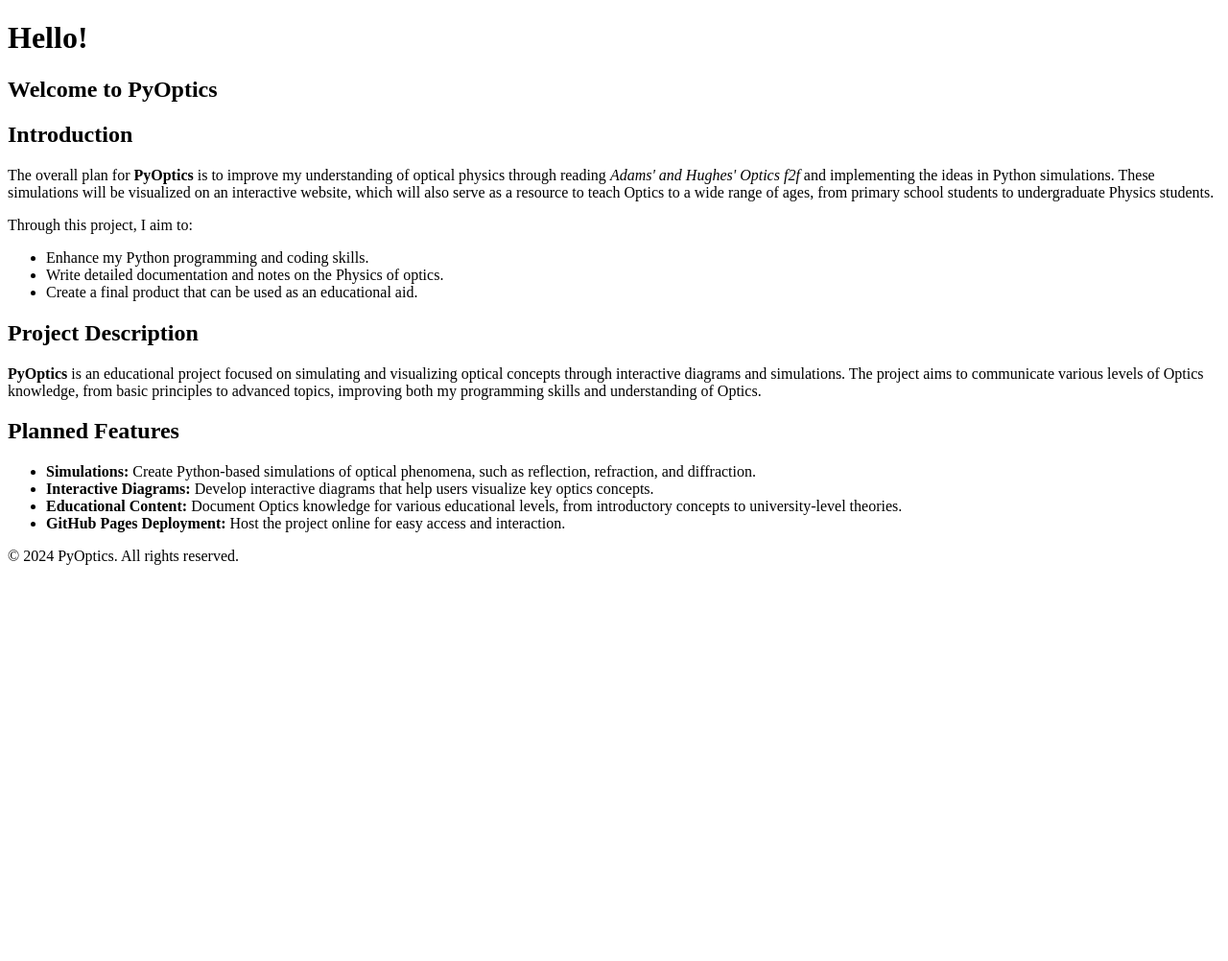
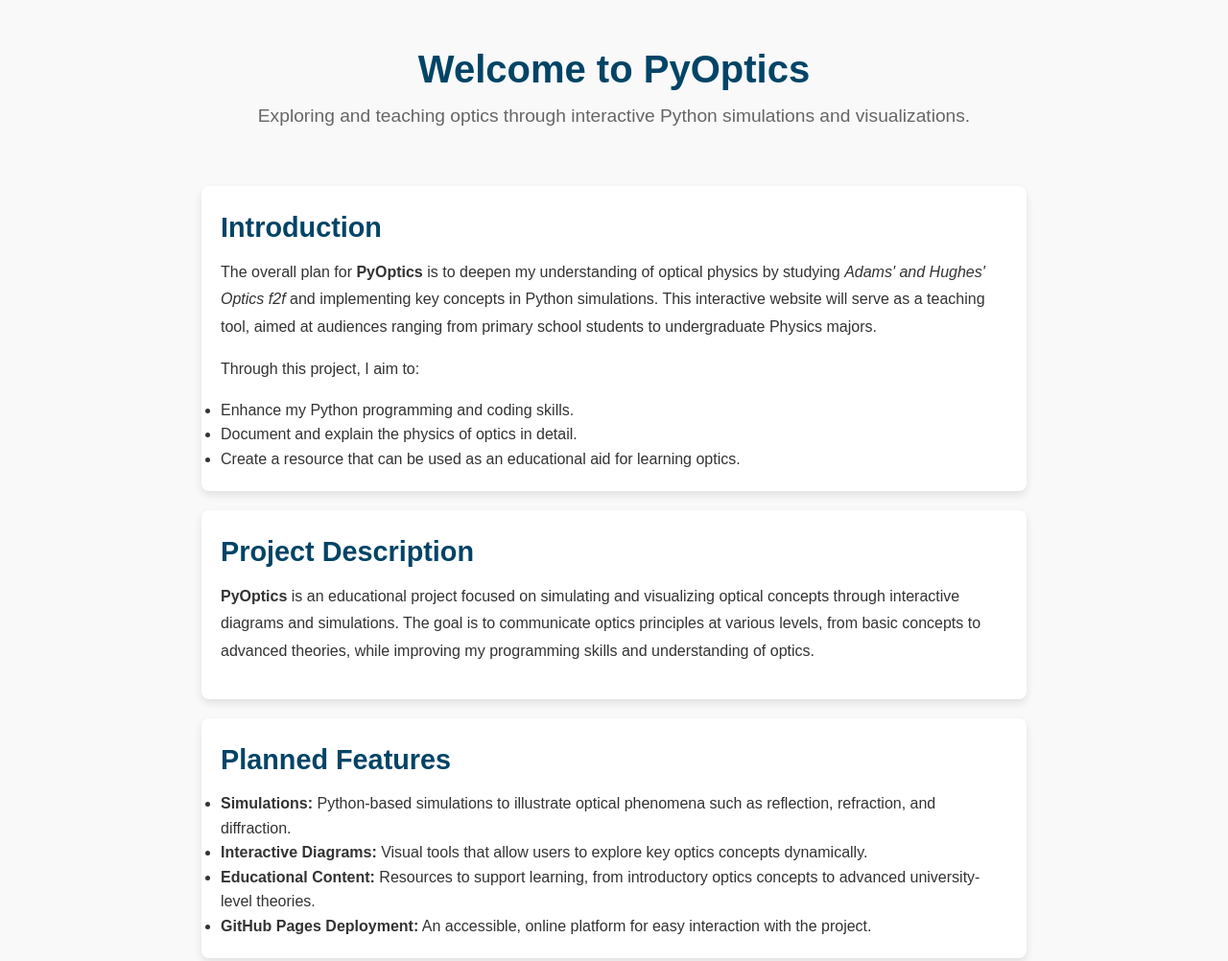
Before and after one commit to AElwood119/PyOptics, a plain HTML site: page index.html in a window 1280 px wide. Shown: the top 1002 px of the page at 96% size. Before the commit the page ends 800 px from the top, so only its background shows below. Drawn offline with Linux system fonts and the light colour scheme.

Commit message:
style.css added and updated into index.html

```diff
--- a/index.html
+++ b/index.html
@@ -4,38 +4,38 @@
     <meta charset="UTF-8">
     <meta name="viewport" content="width=device-width, initial-scale=1.0">
     <title>PyOptics</title>
-    <link rel="stylesheet" href="styles.css"> <!-- Link to your CSS file -->
+    <link rel="stylesheet" href="style.css"> <!-- Link to the CSS file -->
 </head>
 <body>
     <header>
-        <h1>Hello!</h1>
-        <h2>Welcome to PyOptics</h2>
+        <h1>Welcome to PyOptics</h1>
+        <p>Exploring and teaching optics through interactive Python simulations and visualizations.</p>
     </header>
 
     <main>
         <section id="introduction">
             <h2>Introduction</h2>
-            <p>The overall plan for <strong>PyOptics</strong> is to improve my understanding of optical physics through reading <em>Adams' and Hughes' Optics f2f</em> and implementing the ideas in Python simulations. These simulations will be visualized on an interactive website, which will also serve as a resource to teach Optics to a wide range of ages, from primary school students to undergraduate Physics students.</p>
+            <p>The overall plan for <strong>PyOptics</strong> is to deepen my understanding of optical physics by studying <em>Adams' and Hughes' Optics f2f</em> and implementing key concepts in Python simulations. This interactive website will serve as a teaching tool, aimed at audiences ranging from primary school students to undergraduate Physics majors.</p>
             <p>Through this project, I aim to:</p>
             <ul>
                 <li>Enhance my Python programming and coding skills.</li>
-                <li>Write detailed documentation and notes on the Physics of optics.</li>
-                <li>Create a final product that can be used as an educational aid.</li>
+                <li>Document and explain the physics of optics in detail.</li>
+                <li>Create a resource that can be used as an educational aid for learning optics.</li>
             </ul>
         </section>
 
         <section id="project-description">
             <h2>Project Description</h2>
-            <p><strong>PyOptics</strong> is an educational project focused on simulating and visualizing optical concepts through interactive diagrams and simulations. The project aims to communicate various levels of Optics knowledge, from basic principles to advanced topics, improving both my programming skills and understanding of Optics.</p>
+            <p><strong>PyOptics</strong> is an educational project focused on simulating and visualizing optical concepts through interactive diagrams and simulations. The goal is to communicate optics principles at various levels, from basic concepts to advanced theories, while improving my programming skills and understanding of optics.</p>
         </section>
 
         <section id="planned-features">
             <h2>Planned Features</h2>
             <ul>
-                <li><strong>Simulations:</strong> Create Python-based simulations of optical phenomena, such as reflection, refraction, and diffraction.</li>
-                <li><strong>Interactive Diagrams:</strong> Develop interactive diagrams that help users visualize key optics concepts.</li>
-                <li><strong>Educational Content:</strong> Document Optics knowledge for various educational levels, from introductory concepts to university-level theories.</li>
-                <li><strong>GitHub Pages Deployment:</strong> Host the project online for easy access and interaction.</li>
+                <li><strong>Simulations:</strong> Python-based simulations to illustrate optical phenomena such as reflection, refraction, and diffraction.</li>
+                <li><strong>Interactive Diagrams:</strong> Visual tools that allow users to explore key optics concepts dynamically.</li>
+                <li><strong>Educational Content:</strong> Resources to support learning, from introductory optics concepts to advanced university-level theories.</li>
+                <li><strong>GitHub Pages Deployment:</strong> An accessible, online platform for easy interaction with the project.</li>
             </ul>
         </section>
     </main>
--- /dev/null
+++ b/style.css
@@ -0,0 +1,78 @@
+/* style.css */
+
+/* Basic Reset */
+* {
+    margin: 0;
+    padding: 0;
+    box-sizing: border-box;
+}
+
+/* General Layout */
+body {
+    font-family: Arial, sans-serif;
+    line-height: 1.6;
+    color: #333;
+    background-color: #f9f9f9;
+    margin: 0;
+    padding: 20px;
+    max-width: 900px;
+    margin: auto;
+}
+
+header {
+    text-align: center;
+    padding: 20px;
+}
+
+header h1 {
+    font-size: 2.5em;
+    color: #004466;
+}
+
+header p {
+    font-size: 1.2em;
+    color: #666;
+}
+
+/* Links */
+a {
+    color: #006699;
+    text-decoration: none;
+}
+
+a:hover {
+    color: #004466;
+    text-decoration: underline;
+}
+
+/* Content Sections */
+section {
+    margin-top: 20px;
+    padding: 20px;
+    background-color: #fff;
+    border-radius: 8px;
+    box-shadow: 0 4px 8px rgba(0, 0, 0, 0.1);
+}
+
+h2 {
+    font-size: 1.8em;
+    color: #004466;
+    margin-bottom: 10px;
+}
+
+p {
+    font-size: 1em;
+    line-height: 1.8;
+    color: #333;
+    margin-bottom: 15px;
+}
+
+/* Footer */
+footer {
+    text-align: center;
+    font-size: 0.9em;
+    color: #777;
+    padding: 20px 0;
+    border-top: 1px solid #ddd;
+    margin-top: 20px;
+}
```
Also changed, not shown: 1 other file.
